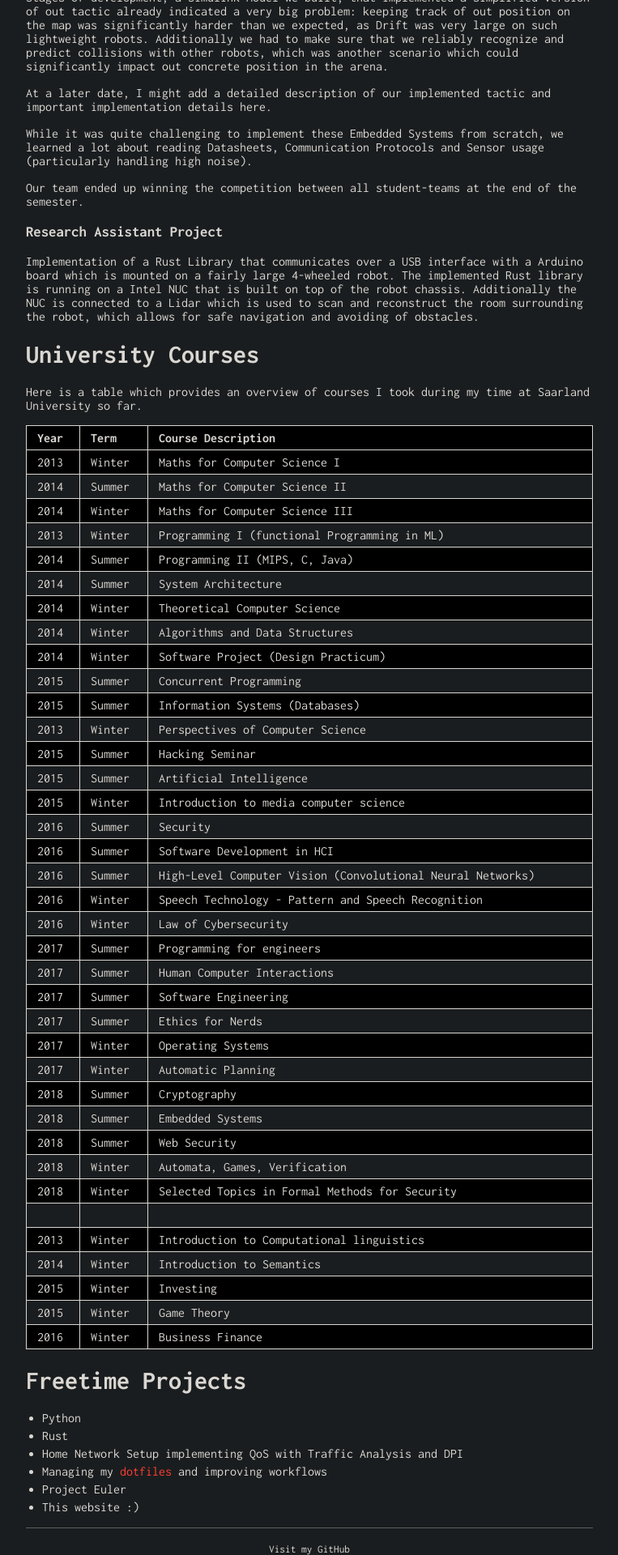
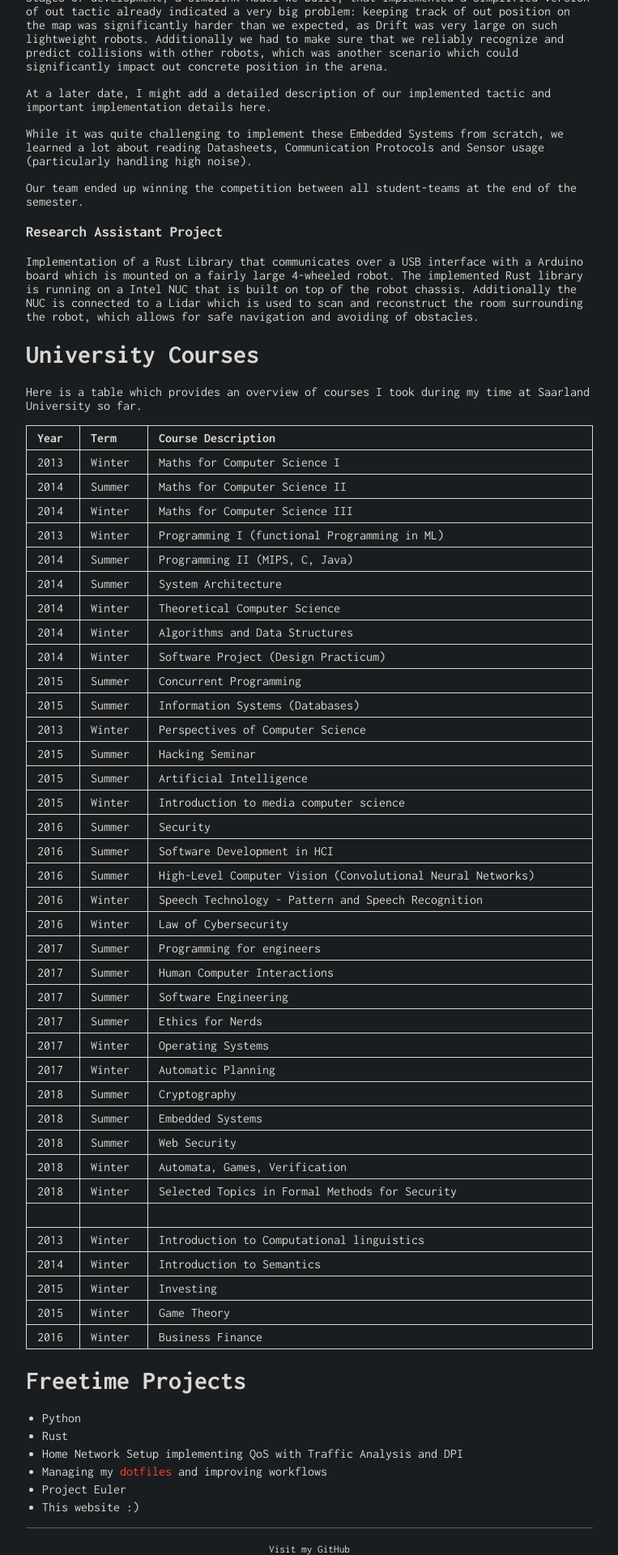
Before and after one commit to schaefer-dev/schaefer-dev.github.io, a Jekyll site: the page built from projects.md, in a window 1280 px wide. Shown: the part 1230-3150 px from the top of the page at 81% size, without its empty margins (258-1021 px from the left). Built offline with Jekyll 4.4.1, drawn with Linux system fonts in a browser that asks for light colours; our own code applies the rules of GitHub Pages for plain Markdown files.

Commit message:
full black does not look very nice
removed row background-color alternation now

```diff
--- a/_sass/tables.scss
+++ b/_sass/tables.scss
@@ -6,7 +6,6 @@ table {
 }
 table tr {
     border-top: 1px solid #DAD7D2;
-    background-color: black;
     margin: 0;
     padding: 0;
 }
```
